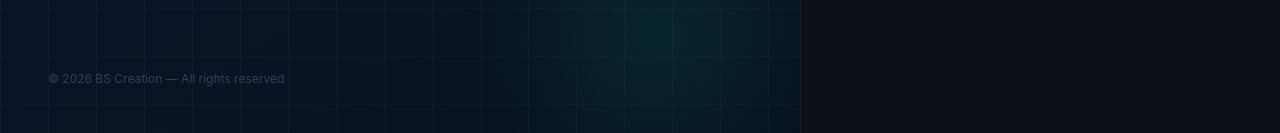
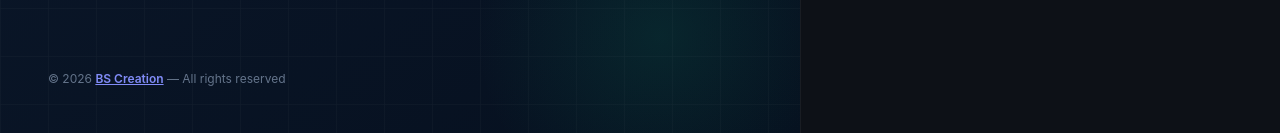
Before and after one commit to Bishal102005/EduFees, a React (Vite) app in the folder frontend/: page / in a window 1280 px wide. Shown: the part 664-797 px from the top of the page. Built offline with nearby package versions, Linux system fonts and the light colour scheme; no server answers; the database is empty.

Commit message:
Add flexible batch fee types (monthly vs full course installment) and searchable student fee collection UI

```diff
--- a/frontend/src/App.jsx
+++ b/frontend/src/App.jsx
@@ -194,7 +194,18 @@ function LoginScreen({ onAuth }) {
 
         {/* Footer note */}
         <div style={{ position: 'relative', zIndex: 1 }}>
-          <p style={{ fontSize: '0.75rem', color: '#334155' }}>©  2026 BS Creation — All rights reserved</p>
+          <p style={{ fontSize: '0.75rem', color: '#64748b' }}>
+            © {new Date().getFullYear()}{' '}
+            <a
+              href="https://bscreation.netlify.app/"
+              target="_blank"
+              rel="noopener noreferrer"
+              style={{ color: '#818cf8', fontWeight: 600, textDecoration: 'underline' }}
+            >
+              BS Creation
+            </a>{' '}
+            — All rights reserved
+          </p>
         </div>
       </div>
 
--- a/frontend/src/components/Layout.jsx
+++ b/frontend/src/components/Layout.jsx
@@ -62,6 +62,33 @@ export default function Layout({
           {children}
         </main>
 
+        {/* FOOTER */}
+        <footer className="border-t border-slate-200 bg-white py-3.5 px-4 sm:px-6 text-xs text-slate-500 flex flex-col sm:flex-row items-center justify-between gap-2">
+          <p>
+            © {new Date().getFullYear()}{" "}
+            <a
+              href="https://bscreation.netlify.app/"
+              target="_blank"
+              rel="noopener noreferrer"
+              className="font-bold text-slate-700 hover:text-indigo-600 transition"
+            >
+              BS Creation
+            </a>{" "}
+            — All rights reserved
+          </p>
+          <p className="flex items-center gap-1">
+            <span>Visit:</span>
+            <a
+              href="https://bscreation.netlify.app/"
+              target="_blank"
+              rel="noopener noreferrer"
+              className="text-indigo-600 font-semibold hover:text-indigo-800 hover:underline transition"
+            >
+              bscreation.netlify.app
+            </a>
+          </p>
+        </footer>
+
       </div>
     </div>
   );
--- a/frontend/src/pages/StudentDashboard.jsx
+++ b/frontend/src/pages/StudentDashboard.jsx
@@ -267,6 +267,33 @@ export default function StudentDashboard({ studentId, onLogout }) {
           </div>
         </Card>
 
+        {/* FOOTER */}
+        <footer className="mt-8 border-t border-white/10 pt-4 flex flex-col sm:flex-row items-center justify-between text-xs text-gray-400 gap-2">
+          <p>
+            © {new Date().getFullYear()}{" "}
+            <a
+              href="https://bscreation.netlify.app/"
+              target="_blank"
+              rel="noopener noreferrer"
+              className="font-bold text-indigo-400 hover:underline"
+            >
+              BS Creation
+            </a>{" "}
+            — All rights reserved
+          </p>
+          <p className="flex items-center gap-1">
+            <span>Visit:</span>
+            <a
+              href="https://bscreation.netlify.app/"
+              target="_blank"
+              rel="noopener noreferrer"
+              className="text-indigo-400 font-semibold hover:underline"
+            >
+              bscreation.netlify.app
+            </a>
+          </p>
+        </footer>
+
       </main>
     </div>
   );
```
